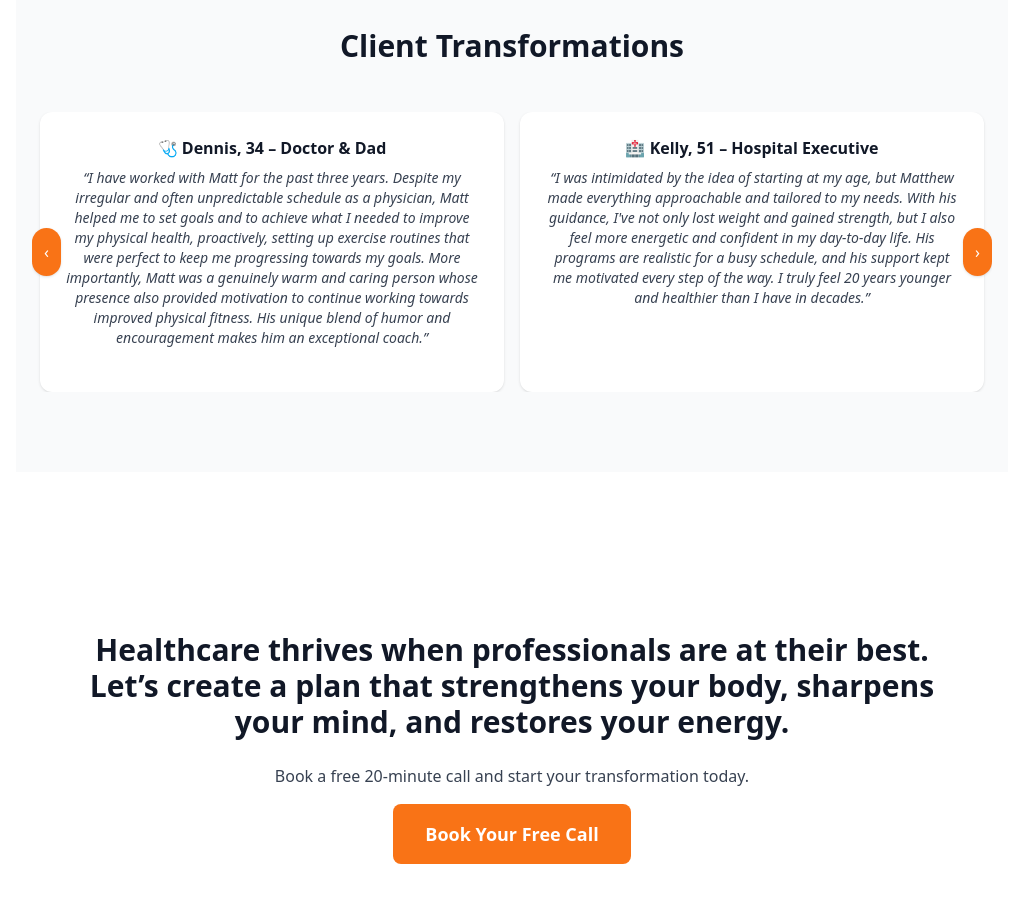
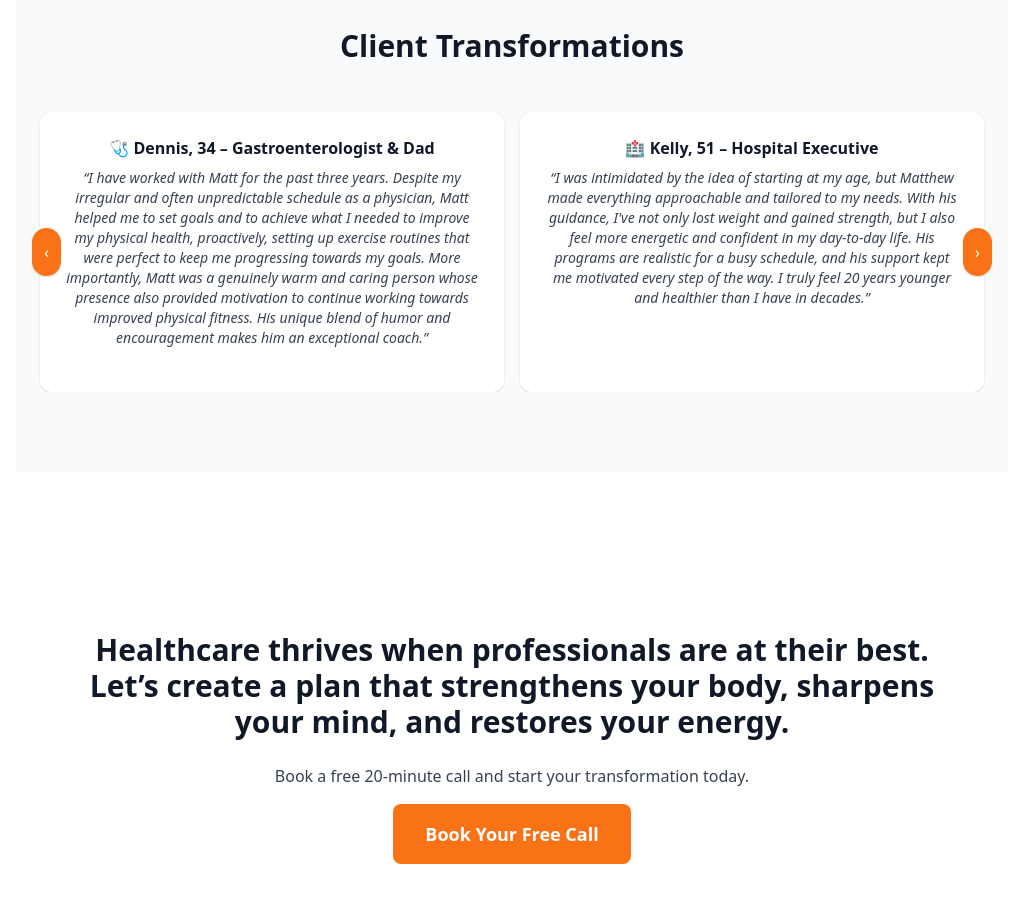
Before and after one commit to mkaufman385/mkauffit-online-training-site, a React (Create React App) app: page / in a window 1280 px wide. Shown: the part 2680-3582 px from the top of the page, without its empty margins (128-1151 px from the left). Built offline with nearby package versions, Linux system fonts and the light colour scheme.

Commit message:
updated testimonial

```diff
--- a/src/components/Testimonials.js
+++ b/src/components/Testimonials.js
@@ -5,7 +5,7 @@ import { motion, AnimatePresence } from "framer-motion";
 function Testimonials() {
   const testimonials = [
     {
-      name: "🩺 Dennis, 34 – Doctor & Dad",
+      name: "🩺 Dennis, 34 – Gastroenterologist & Dad",
       quote:
         "I have worked with Matt for the past three years. Despite my irregular and often unpredictable schedule as a physician, Matt helped me to set goals and to achieve what I needed to improve my physical health, proactively, setting up exercise routines that were perfect to keep me progressing towards my goals. More importantly, Matt was a genuinely warm and caring person whose presence also provided motivation to continue working towards improved physical fitness. His unique blend of humor and encouragement makes him an exceptional coach.",
       images: [],
```
